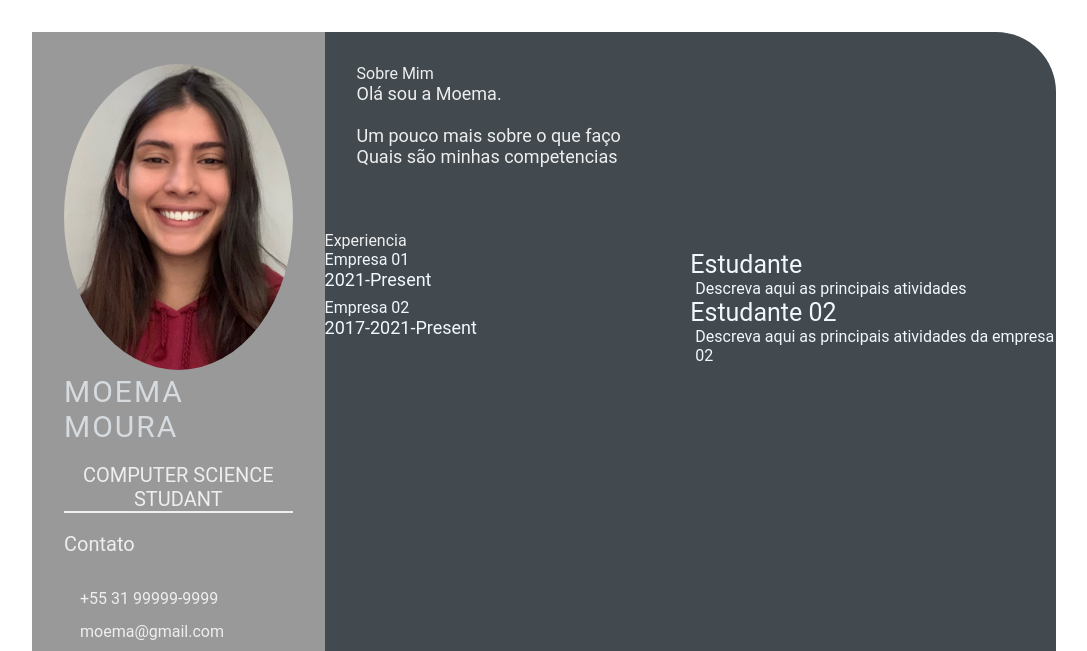
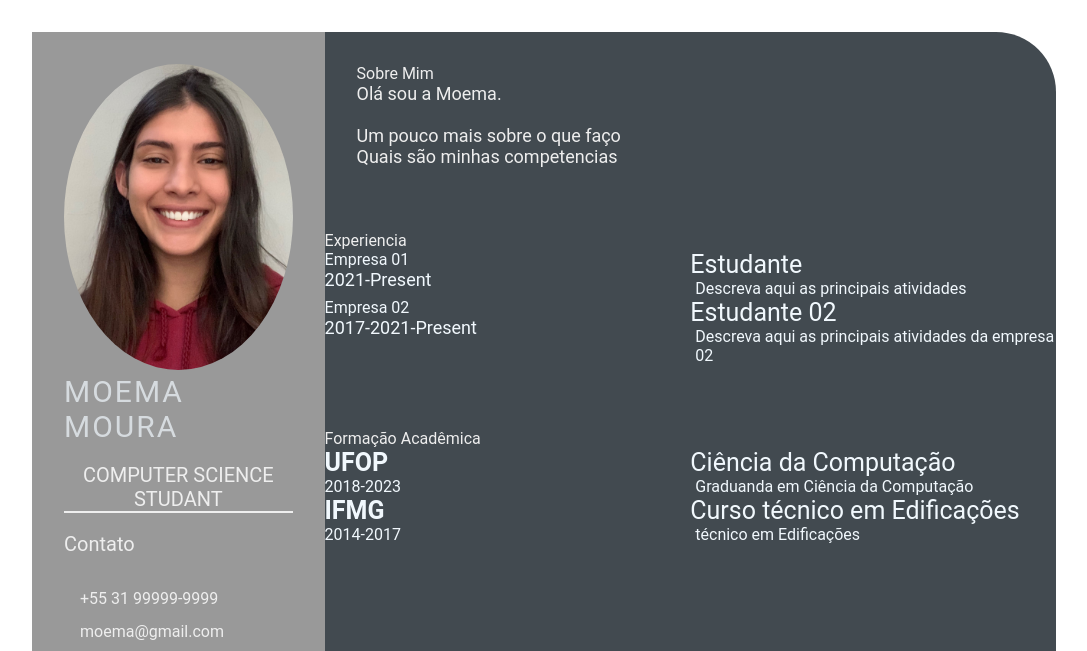
Before and after one commit to moeemamoura/devweekgithub.io, a plain HTML site: page index.html in a window 1280 px wide. Shown: the top 651 px of the page, without its empty margins (96-1183 px from the left). Drawn offline with Linux system fonts and the light colour scheme.

Commit message:
atualização academica (#5)
Co-authored-by: moeemamoura <moeemamoura@gmail.com>

```diff
--- a/index.html
+++ b/index.html
@@ -74,7 +74,28 @@
                         </p>
                     </div>
                 </div>
+            </section>
 
+            <section class="education gap">
+                <div class="right-title">Formação Acadêmica</div>
+                <div class="education-contents">
+                    <div class="education-left">
+                        <p class="education-school-name">UFOP</p>
+                        <p class="education-time-period">2018-2023</p>
+                    </div>
+                    <div class="education-right">
+                        <p class="education-subject">Ciência da Computação</p>
+                        <p class="education-desc">Graduanda em Ciência da Computação</p>
+                    </div>
+                    <div class="education-left">
+                        <p class="education-school-name">IFMG</p>
+                        <p class="education-time-period">2014-2017</p>
+                    </div>
+                    <div class="education-right">
+                        <p class="education-subject">Curso técnico em Edificações</p>
+                        <p class="education-desc">técnico em Edificações</p>
+                    </div>
+                </div>
             </section>
         </section>
     </main>
```
Lines whose indentation alone changed are shown as unchanged.
